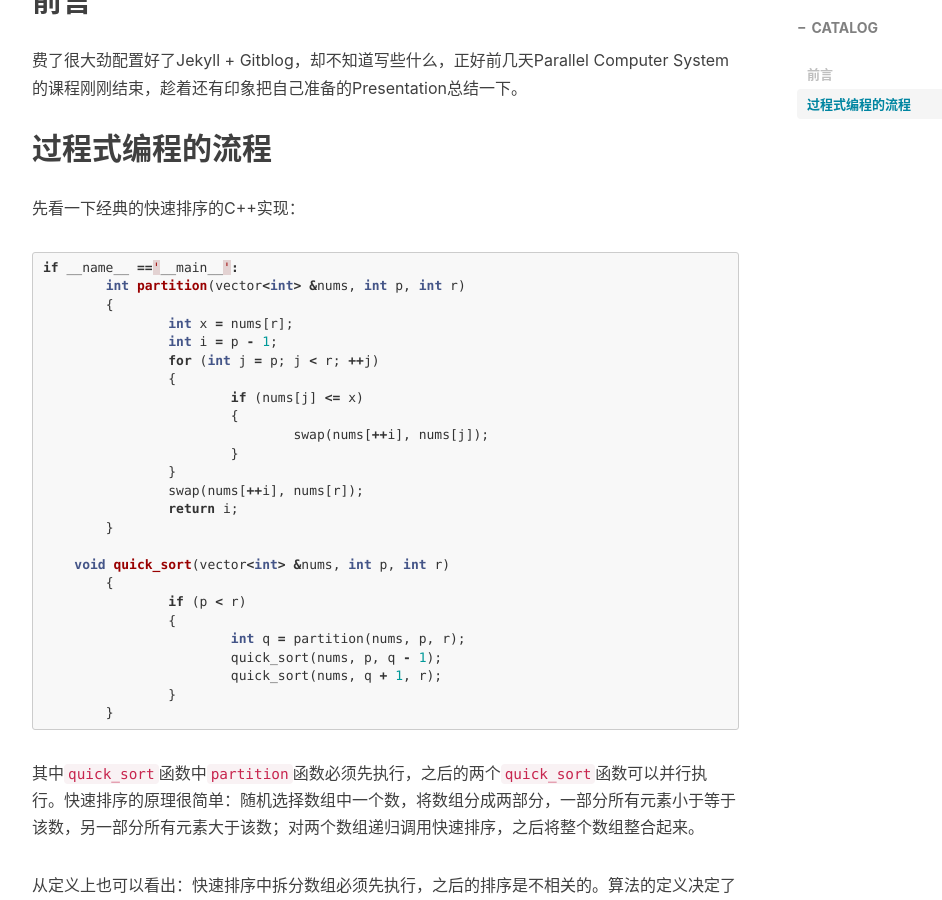
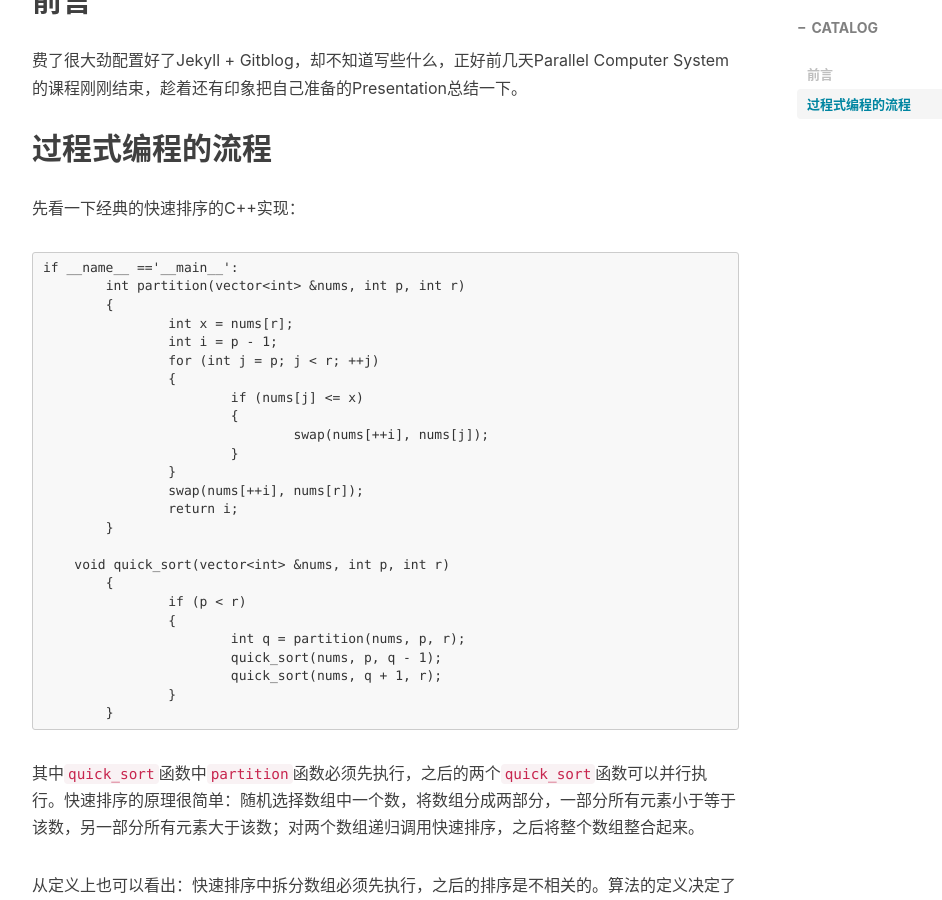
Before and after one commit to FeibHwang/my_Blog, a Jekyll site: the page built from _posts/2017-04-28-Parallelism-Advantages-in-Functional-Programming.markdown, in a window 1280 px wide and 900 px high, scrolled down 654 px. Shown: the whole window, without its empty margins (233-1175 px from the left). Built offline with Jekyll 4.4.1, drawn with Linux system fonts in a browser that asks for light colours; nearby versions of some CDN libraries; comment, search, counter and statistics services are not loaded.

Commit message:
add a post

````diff
--- a/_posts/2017-04-28-Parallelism-Advantages-in-Functional-Programming.markdown
+++ b/_posts/2017-04-28-Parallelism-Advantages-in-Functional-Programming.markdown
@@ -22,7 +22,7 @@
 
 先看一下经典的快速排序的C++实现：
 
-{% highlight C++ %}
+``` C++
 if __name__ =='__main__':
 	int partition(vector<int> &nums, int p, int r)
 	{
@@ -48,7 +48,7 @@
 			quick_sort(nums, q + 1, r);
 		}
 	}
-{% endhighlight %}
+```
 
 其中`quick_sort`函数中`partition`函数必须先执行，之后的两个`quick_sort`函数可以并行执行。快速排序的原理很简单：随机选择数组中一个数，将数组分成两部分，一部分所有元素小于等于该数，另一部分所有元素大于该数；对两个数组递归调用快速排序，之后将整个数组整合起来。
 
````
